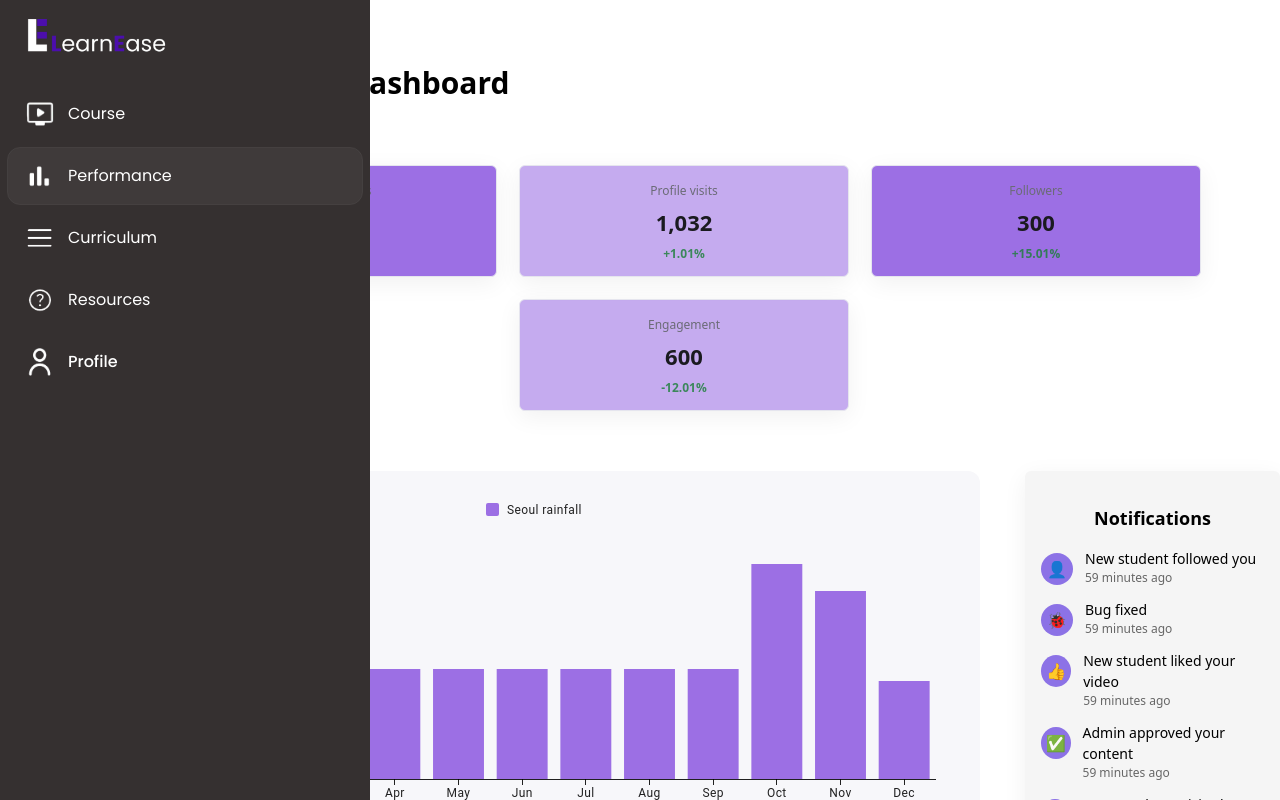
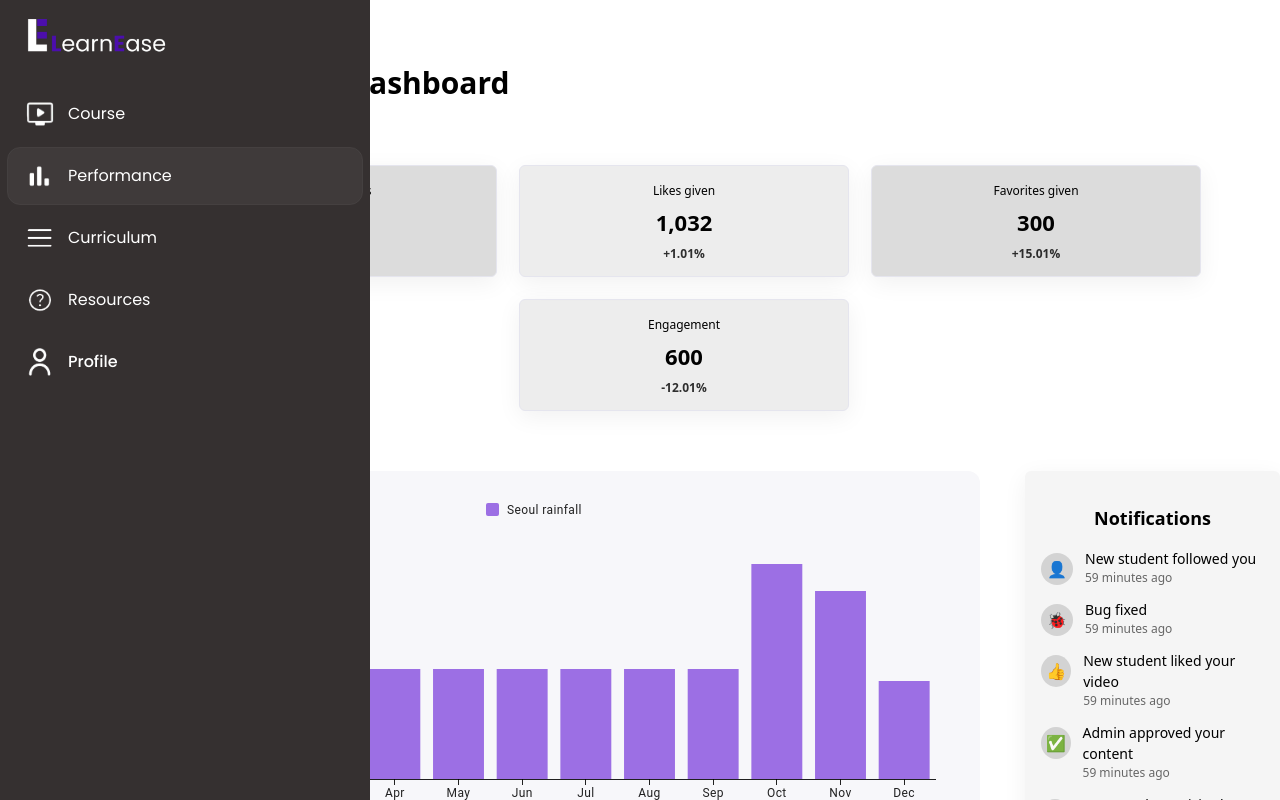
Before and after one commit to ASTRAGON1/Learn-Ease, a React (Vite) app in the folder client/: page /InstructorDash in a window 1280 px wide. Both pictures are taken after a click on the button "Performance". Built offline with nearby package versions, Linux system fonts and the light colour scheme.

Commit message:
last changes on the instructor and landing page

```diff
--- a/client/src/InstructorPages/InstructorDash.css
+++ b/client/src/InstructorPages/InstructorDash.css
@@ -181,21 +181,18 @@ border-radius:12px; font-size:18px; font-weight:700; text-decoration:none; curso
 .dash-root .range-selector { display:flex; align-items:center; font-size:14px; cursor:pointer; }
 .dash-root .range-selector .chevron { margin-left:4px; font-size:12px; }
 .dash-root .icon-btn { background:none; border:none; font-size:18px; cursor:pointer; }
-
-/* Notifications button area handled in component */
-
 /* Improve section */
 .dash-root .improve-section { text-align:center; padding:80px 0; }
 .dash-root .title-improvement { color:#000; margin:0 auto; font-size:28px; font-weight:700; line-height:1.2; }
 .improve-btn, .improve-btn:visited {
-  display: inline-flex;            /* makes width/height work on <a> */
+  display: inline-flex;
   align-items: center;
   justify-content: center;
   width: 366px;
   height: 64px;
-  background: #9C6FE4;
+  background: #5b22d1;
   color: #fff;
-  text-decoration: none;           /* remove underline on <a> */
+  text-decoration: none;
   border: none;
   border-radius: 12px;
   font-size: 18px;
@@ -205,7 +202,7 @@ border-radius:12px; font-size:18px; font-weight:700; text-decoration:none; curso
   transition: background-color .2s;
 }
 .improve-btn {
-  margin-top:32px; width:366px; height:64px; background-color:#9C6FE4; color:#fff; border:none; border-radius:12px;
+  margin-top:32px; width:366px; height:64px; background-color:#5b22d1; color:#fff; border:none; border-radius:12px;
   font-size:18px; font-weight:600; cursor:pointer; box-shadow:0 6px 24px rgba(0,0,0,0.06); transition:background-color .2s;
 }
 .improve-btn:link,
@@ -213,7 +210,7 @@ border-radius:12px; font-size:18px; font-weight:700; text-decoration:none; curso
 .improve-btn:hover,
 .improve-btn:active,
 .improve-btn:focus {
-  background:#9C6FE4;   /* same color = no overlay */
+  background:#5b22d1;
   color:#fff;
   text-decoration:none;
   outline:0;
@@ -234,15 +231,48 @@ border-radius:12px; font-size:18px; font-weight:700; text-decoration:none; curso
 .dash-root .res-card-title:hover { color:#4C0FAD; }
 .dash-root .res-card-paragraph { color:black; font-size:small; margin-top:10px; }
 
-/* Metric cards */
+/* Metric cards - Base style with lighter color for even cards */
 .dash-root .metric-card{
-  width:330px; background:#fff; border:1px solid #E5E5EE; border-radius:6px;
-  box-shadow:0 6px 24px rgba(0,0,0,.06); padding:16px 18px; display:flex; flex-direction:column; gap:6px;
+  width:330px;
+  border:1px solid #E5E5EE;
+  border-radius:6px;
+  box-shadow:0 6px 24px rgba(0,0,0,.06);
+  padding:16px 18px;
+  display:flex;
+  flex-direction:column;
+  gap:6px;
 }
-.dash-root .metric-label{ font-size:12px; color:#6b6b76; }
-.dash-root .metric-value{ font-size:22px; font-weight:800; color:#1a1a1f; }
-.dash-root .metric-change{ font-size:12px; font-weight:700; color:#1a7f37; }
-.dash-root .metric-change.down{ color:#b91c1c; }
+
+/* Darker purple (#5b22d1) for odd cards (1st, 3rd, 5th, etc.) */
+.dash-root .metric-card:nth-child(odd){
+  background: #3b3b3b2d;
+}
+.dash-root .metric-card:nth-child(even){
+  background: #3b3b3b17;
+}
+
+/* All text inside metric cards should be black with increased font weight */
+.dash-root .metric-label{
+  font-size:12px;
+  color:#000; /* Changed to black */
+  font-weight:500; /* Increased by 100 */
+}
+
+.dash-root .metric-value{
+  font-size:22px;
+  font-weight:900; /* Increased by 100 (was 800) */
+  color:#000; /* Changed to black */
+}
+
+.dash-root .metric-change{
+  font-size:12px;
+  font-weight:800; /* Increased by 100 (was 700) */
+  color:#000; /* Changed to black */
+}
+
+.dash-root .metric-change.down{
+  color:#000; /* Changed to black */
+}
 
 /* Scope scrollbars to dashboard only */
 .dash-root * { scrollbar-width: thin; scrollbar-color: #b0afb4 transparent; }
@@ -253,5 +283,5 @@ border-radius:12px; font-size:18px; font-weight:700; text-decoration:none; curso
 }
 .dash-root ::-webkit-scrollbar-thumb:hover { background: #a996f0; background-clip: content-box; }
 /* Only for curriculum view */
-.dash-home.is-curriculum { padding-left: 0 !important; }  /* cancel global pad */
+.dash-home.is-curriculum { padding-left: 0 !important; }
 .dash-home .curriculum-wrap { transition: margin-left .2s ease; display:block; }
--- a/client/src/InstructorPages/InstructorDash.jsx
+++ b/client/src/InstructorPages/InstructorDash.jsx
@@ -20,12 +20,12 @@ import "./InstructorDash.css";
 export default function InstructorDashboard() {
   const [collapsed, setCollapsed] = useState(true);
   const [active, setActive]     = useState("course");
-  const name                    = "Adolf"; // placeholder
+  const name = "Adolf";
 
   const sampleMetrics = [
     { label: "Content views",  value: "2,315", change: "+11.01%" },
-    { label: "Profile visits", value: "1,032", change: "+1.01%" },
-    { label: "Followers",      value: "300",   change: "+15.01%" },
+    { label: "Likes given", value: "1,032", change: "+1.01%" },
+    { label: "Favorites given",      value: "300",   change: "+15.01%" },
     { label: "Engagement",     value: "600",   change: "-12.01%" },
   ];
   const sampleNotifs = [
@@ -101,13 +101,6 @@ export default function InstructorDashboard() {
       </div>
     );
   }
-
-  function CurriculumWrapper() {
-    return (
-      <Curriculum />
-    );
-  }
-
   function ResourcesSection() {
     const items = [
       { title: "Teaching Center",       img: teachPic,  link: "/TeachingCenter", paragraph: "Find articles on LearnEase teaching — from course creation to marketing."},
@@ -168,7 +161,7 @@ export default function InstructorDashboard() {
                   follow on our platform — perfect for assessing
                   student progress quickly and effectively.
                 </p>
-                <Link to="/ai-quiz" className="btn-primary sm">Generate</Link>
+                <Link to="/ai-quiz" className="InstructorDash-btn-primary sm">Generate</Link>
               </div>
             </div>
 
@@ -184,7 +177,7 @@ export default function InstructorDashboard() {
               <div className="mini-card">
                 <h4>Community & Support</h4>
                 <p>Ask questions, share tips, and connect with other instructors.</p>
-                <Link to="/InstructorCommunity" className="btn-primary sm">Join Now</Link>
+                <Link to="/InstructorCommunity" className="InstructorDash-btn-primary sm">Join Now</Link>
 
 
               </div>
--- a/client/src/InstructorPages/InstructorUpload.jsx
+++ b/client/src/InstructorPages/InstructorUpload.jsx
@@ -164,7 +164,7 @@ export default function InstructorUpload() {
             onChange={(e) => setFile(e.target.files?.[0] || null)}
             hidden
           />
-          <p>
+          <p className="upl-upload-text">
             Drag & Drop or{" "}
             <label htmlFor="upl-file" className="upl-link">Choose file</label>{" "}
             to upload
--- a/client/src/LandingPage/landPage.css
+++ b/client/src/LandingPage/landPage.css
@@ -43,7 +43,6 @@ label{font-weight:600;font-size:14px;margin-bottom:6px;display:block}
 .landPage-brand img{height:32px;width:auto}
 .landPage-nav-links{margin-left:auto;display:flex;gap:18px;align-items:center}
 .landPage-nav-links a{padding:10px 12px;border-radius:10px}
-.landPage-nav-links a:hover{background:rgba(2,6,23,.05)}
 
 /* Hero */
 .landPage-hero{padding:96px 0 64px;background:linear-gradient(180deg,#faf8ff,transparent)}
--- a/client/src/components/Notifications.css
+++ b/client/src/components/Notifications.css
@@ -33,7 +33,7 @@
   .notif-icon {
     width: 32px;
     height: 32px;
-    background: #8c72e6;
+    background: #3b3b3b2d;
     border-radius: 50%;
     display: flex;
     align-items: center;
--- a/client/src/components/QuizResults.css
+++ b/client/src/components/QuizResults.css
@@ -67,12 +67,12 @@ margin-bottom: 4px;
 }
 
 .quiz-row:nth-child(odd) {
-background: rgba(156, 111, 228, 0.27);  /* purple */
+background: #3b3b3b2d;  /* purple */
 color: #1a1a1f;
 }
 
 .quiz-row:nth-child(even) {
-background-color: rgba(76, 15, 173, 0.33);  /* light blue */
+background-color: #3b3b3b17;  /* light blue */
 color: #1a1a1f;
 }
 
@@ -97,7 +97,7 @@ margin-right: 8px;
 }
 
 .status-btn {
-background: #FFFFFF80; /* semi-transparent white */
+    background: #FFFFFF80; /* default semi-transparent white */
     border: none;
     border-radius: 12px;
     padding: 4px 12px;
@@ -105,13 +105,14 @@ font-size: 14px;
     cursor: default;
   }
 
-/* even rows get blue */
-.quiz-row:nth-of-type(even) .status-btn {
-background-color: #9C6FE4;
-color: #4C0FAD;
+  /* Completed status - green text with light green background */
+  .status-btn.completed {
+    background-color: #D1FAE5 !important; /* light green */
+    color: #059669 !important; /* dark green */
   }
-/* odd rows get purple */
-.quiz-row:nth-of-type(odd) .status-btn {
-background-color: #FFFFFF80;
-color: #4C0FAD;
+
+  /* Paused status - dark yellow text with light yellow background */
+  .status-btn.paused {
+    background-color: #FEF3C7 !important; /* light yellow */
+    color: #D97706 !important; /* dark yellow/orange */
   }
--- a/client/src/components/QuizResults.jsx
+++ b/client/src/components/QuizResults.jsx
@@ -69,7 +69,12 @@ export default function QuizResults({ data = sampleData }) {
         <div className="col date-col">{row.date}</div>
         <div className="col grade-col">{row.grade}</div>
         <div className="col status-col">
-          <button className={`status-btn ${row.status.toLowerCase()}`}>
+          <button
+            className={`status-btn ${
+              row.status.toLowerCase().includes('complete') ? 'completed' :
+              row.status.toLowerCase().includes('pause') ? 'paused' : ''
+            }`}
+          >
             {row.status}
           </button>
         </div>
--- a/client/src/components/RankingAndTags.css
+++ b/client/src/components/RankingAndTags.css
@@ -74,13 +74,20 @@
   /* each instructor row */
   .rtp-item {
     height: 45px;
-    background: #bda9dd;
+    background: #3b3b3b2d;
     border-radius: 22px;
     display: flex;
     align-items: center;
     padding: 0 16px;
     box-sizing: border-box;
     flex-shrink: 0;
+  }
+
+  .rtp-item:nth-child(even) {
+    background: #3b3b3b17;
+  }
+  .rtp-item:nth-child(odd) {
+    background: #3b3b3b2d;
   }
 
   .rtp-student {
--- a/client/src/components/RankingAndTags.jsx
+++ b/client/src/components/RankingAndTags.jsx
@@ -35,24 +35,6 @@ export default function RankingTagsPanel({ instructors, categories }) {
           })}
         </div>
       </div>
-
-      {/* RIGHT: Tags / Categories */}
-      <div className="rtp-tags">
-        <h3 className="rtp-title">Tags/Categories</h3>
-        <div className="rtp-tags-list">
-          {categories.map((t, i) => (
-            <div key={i} className="rtp-tag">
-              <span className="rtp-tag-label">{t.tag}</span>
-              <div className="rtp-bar-outer">
-                <div
-                  className="rtp-bar-fill"
-                  style={{ width: `${t.pct}%` }}
-                />
-              </div>
-            </div>
-          ))}
-        </div>
-      </div>
     </div>
   );
 }
```
Also changed, not shown: client/src/InstructorPages/InstructorUpload.css (+5 -6 lines). Lines whose indentation alone changed are shown as unchanged.
